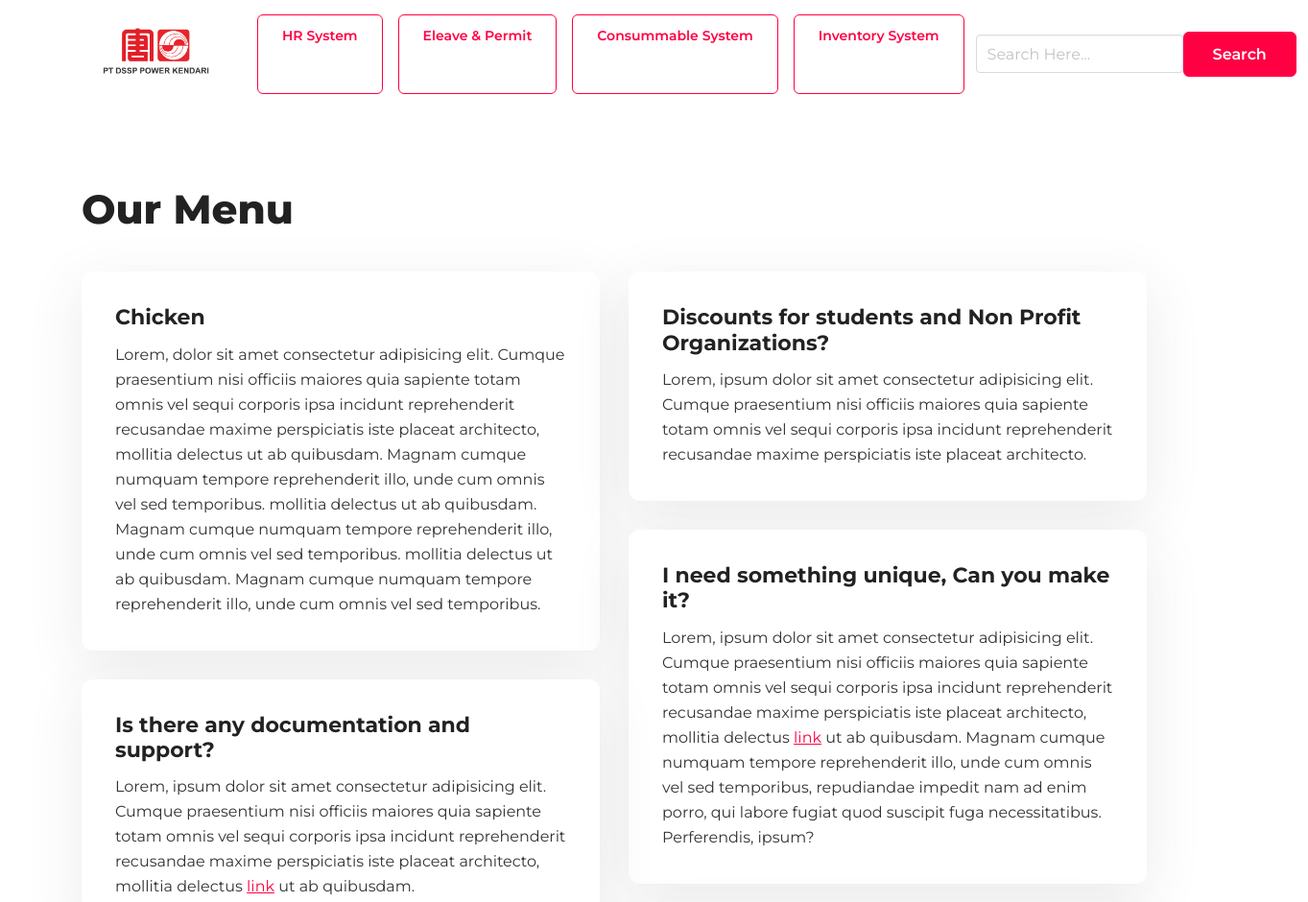
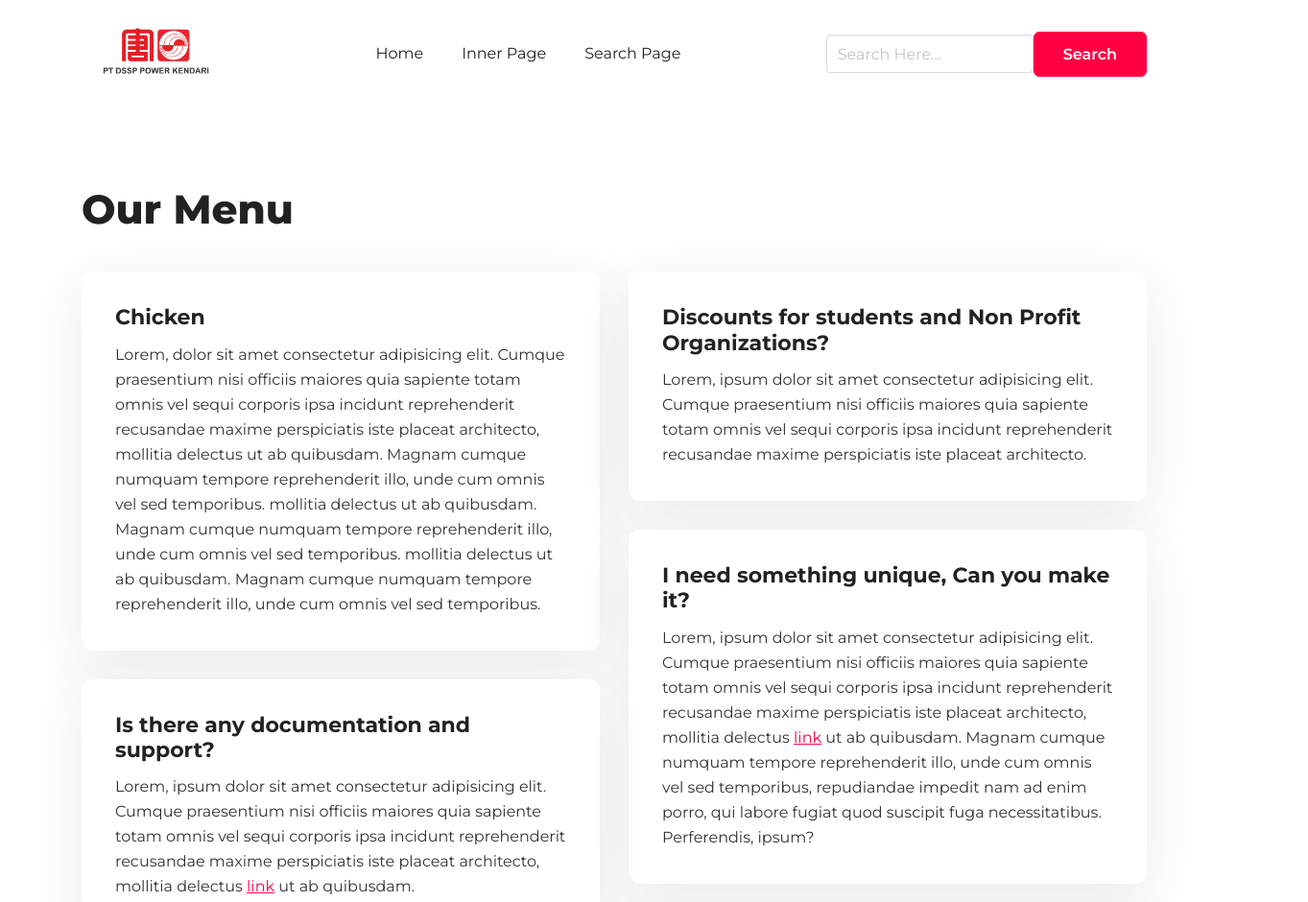
Before and after one commit to jpuang/module2-solution, a plain HTML site: page index.html in a window 1280 px wide. Shown: the top 940 px of the page at 96% size, 1363 px wide, since content can reach past the window. Drawn offline with Linux system fonts and the light colour scheme.

Commit message:
Update index.html

```diff
--- a/index.html
+++ b/index.html
@@ -32,10 +32,9 @@
 
       <div id="navbar-links" class="navbar-menu">
          <div class="navbar-start ml-auto">
-           <a target="_blank" href="http://172.20.23.14/hris" class="btn btn-sm btn-outline-primary ml-4">HR System</a>
-               <a target="_blank" href="http://172.20.23.14:8000" class="btn btn-sm btn-outline-primary ml-4">Eleave & Permit</a>
-               <a target="_blank" href="http://172.20.23.14/dssp/login" class="btn btn-sm btn-outline-primary ml-4">Consummable System</a>
-               <a target="_blank" href="http://172.20.22.64/inventaris" class="btn btn-sm btn-outline-primary ml-4">Inventory System</a>
+           <a class="navbar-item" href="index.html">Home</a>
+            <a class="navbar-item" href="#">Inner Page</a>
+            <a class="navbar-item" href="#">Search Page</a>
 
          </div>
 
```
